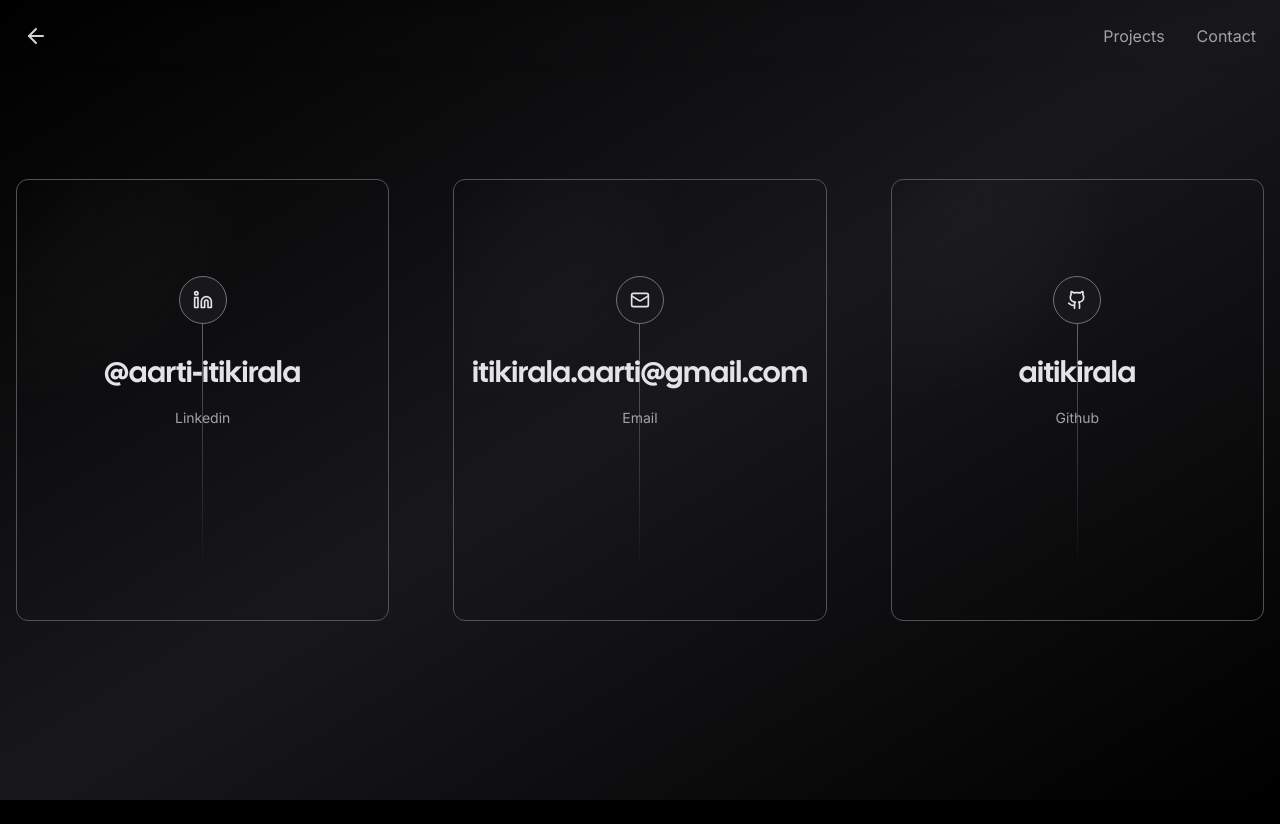
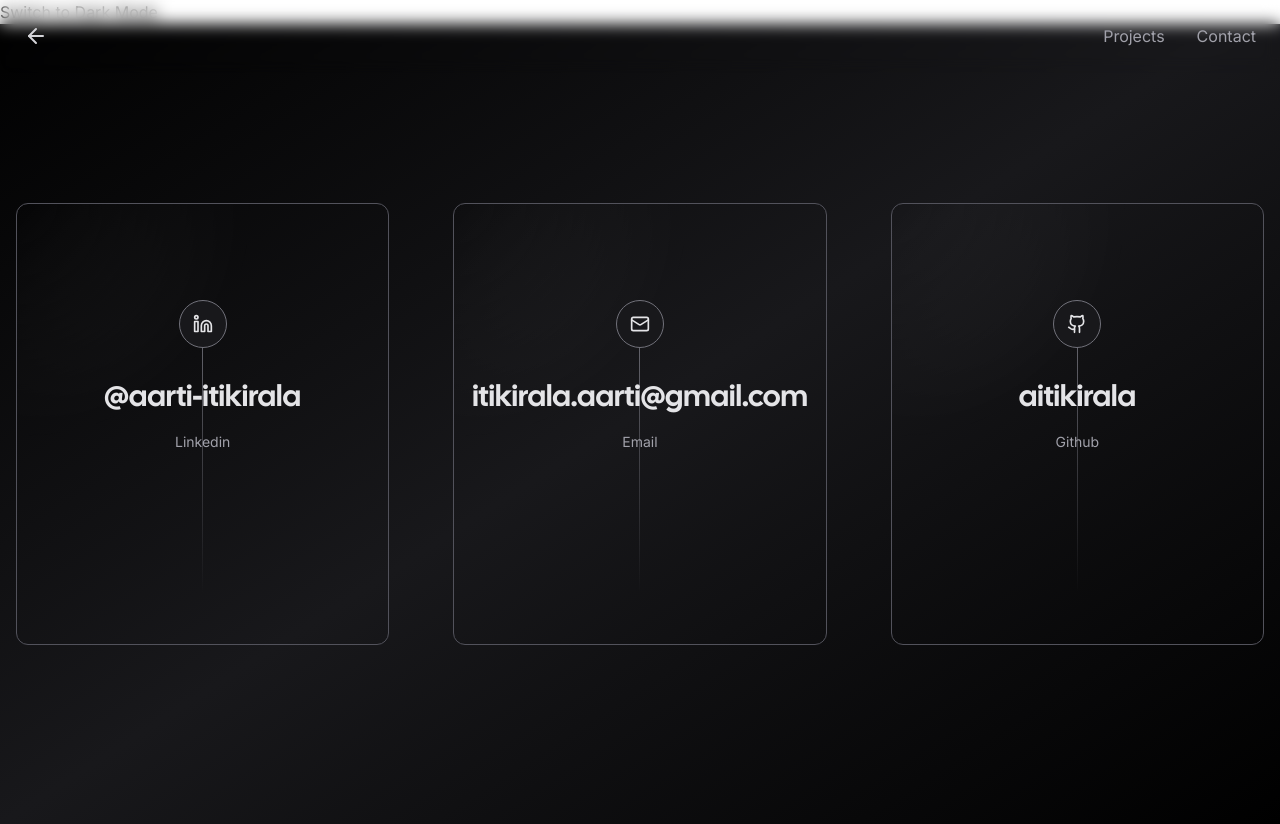
Before and after one commit to anirudh-itikirala/anirudh-showcase, a Next.js app: page /contact in a window 1280 px wide. Before the commit the page ends 800 px from the top, so only its background shows below. Built offline with nearby package versions, Linux system fonts and the light colour scheme; no server answers; what tailwindcss-debug-screens would draw is missing.

Commit message:
dark and light mode

```diff
--- a/app/components/nav.tsx
+++ b/app/components/nav.tsx
@@ -3,22 +3,49 @@
 import Link from "next/link";
 import React, { useEffect, useRef, useState } from "react";
 
+
+
+
+
+
 export const Navigation: React.FC = () => {
 	const ref = useRef<HTMLElement>(null);
 	const [isIntersecting, setIntersecting] = useState(true);
+	const [theme, setTheme] = useState('light'); // default theme
 
-	useEffect(() => {
+	const lightThemeStyles = {
+		backgroundColor: 'white',
+		color: 'black',
+		// Add other light theme styles here
+	  };
+
+	  const darkThemeStyles = {
+		backgroundColor: 'black',
+		color: 'white',
+		// Add other dark theme styles here
+	  };
+
+
+	  const toggleTheme = () => {
+		setTheme(prevTheme => prevTheme === 'light' ? 'dark' : 'light');
+	  };
+
+	  useEffect(() => {
+		// Apply theme to body or a parent element if needed
+		// You can also apply it to individual components or divs
 		if (!ref.current) return;
 		const observer = new IntersectionObserver(([entry]) =>
-			setIntersecting(entry.isIntersecting),
+		  setIntersecting(entry.isIntersecting),
 		);
-
 		observer.observe(ref.current);
 		return () => observer.disconnect();
-	}, []);
+	  }, []);
 
 	return (
-		<header ref={ref}>
+		<header ref={ref} style={theme === 'light' ? lightThemeStyles : darkThemeStyles}>
+			<button onClick={toggleTheme} >
+      {theme === 'light' ? 'Switch to Dark Mode' : 'Switch to Light Mode'}
+    </button>
 			<div
 				className={`fixed inset-x-0 top-0 z-50 backdrop-blur  duration-200 border-b  ${
 					isIntersecting
```
